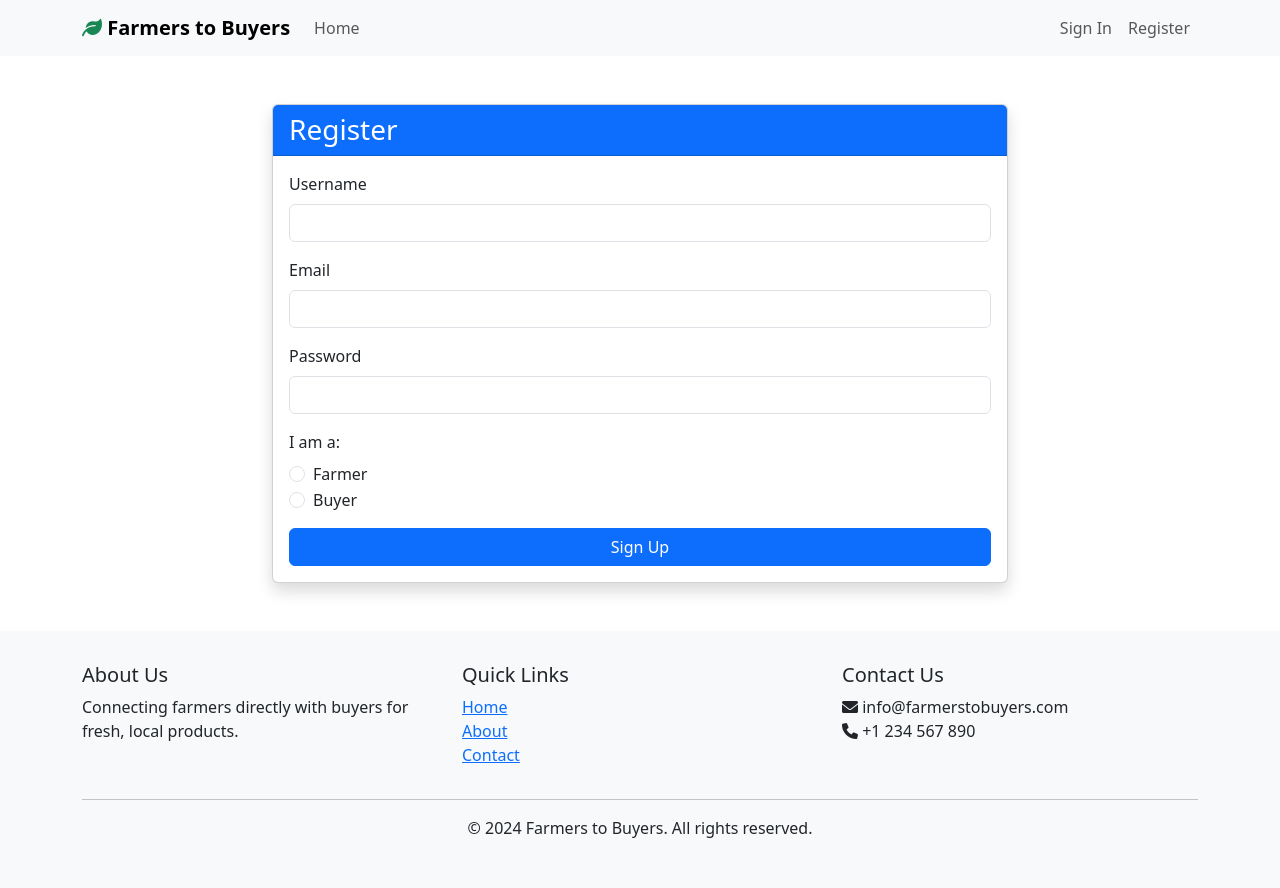
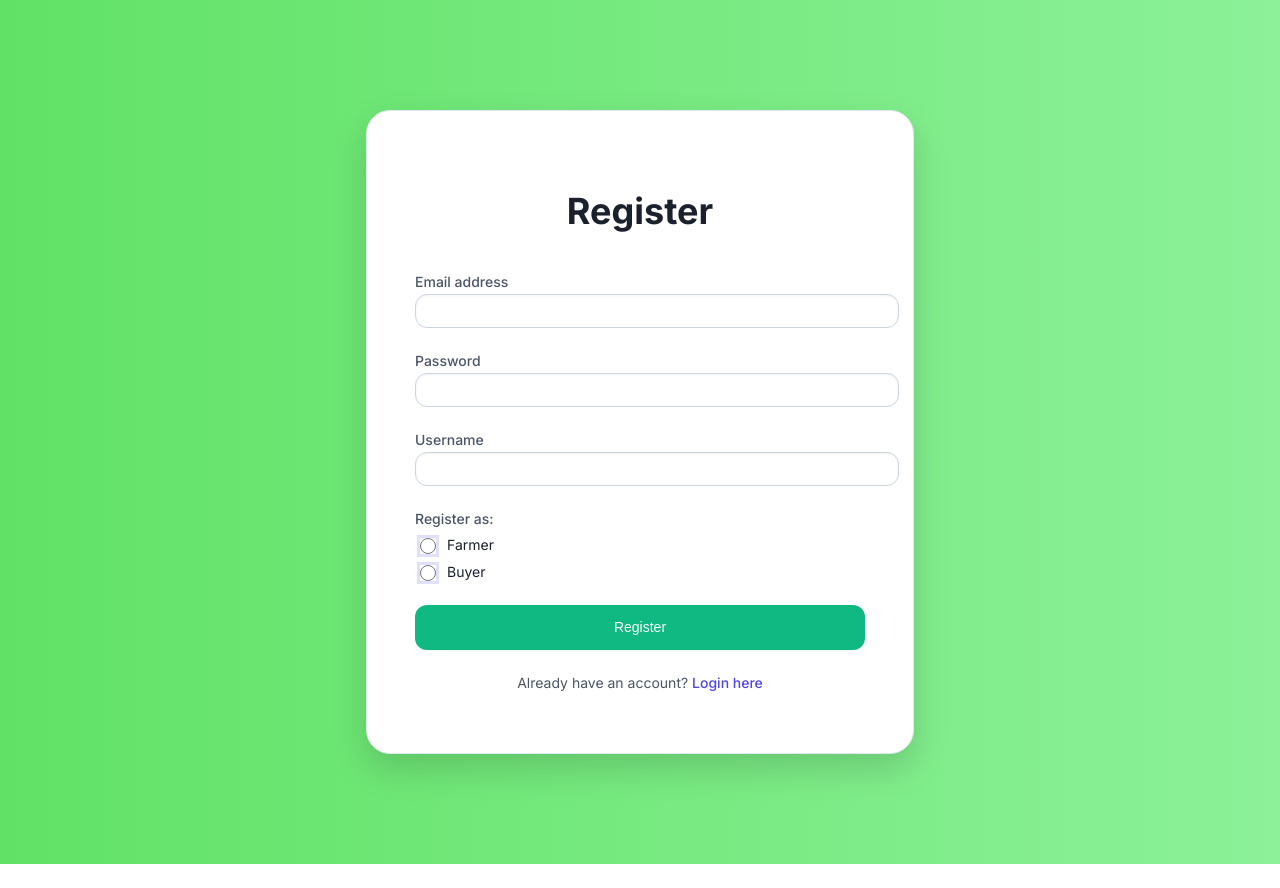
Before and after one commit to beka652/Intro-to-Software-engineering, a Flask app: page /register/ in a window 1280 px wide. After the commit the page ends 864 px from the top, so only its background shows below. Run offline with Flask 3, Linux system fonts and the light colour scheme.

Commit message:
fixing the registration

```diff
--- a/app.py
+++ b/app.py
@@ -1,3 +1,5 @@
+import os
+from flask import Flask, render_template
 from model import db, login_manager
 from apps.register import register_bp
 from apps.signin import signin_bp
@@ -5,11 +7,12 @@ from apps.home import home_bp
 from apps.dashboard import dashboard_bp
 from apps.admin import admin_bp
 from apps.products import products_bp
-from flask import Flask, render_template
 
 app = Flask(__name__)
 
-app.config['SQLALCHEMY_DATABASE_URI'] = 'sqlite:///database.db'
+# Store the database in the instance folder
+db_path = os.path.join(app.instance_path, 'database.db')
+app.config['SQLALCHEMY_DATABASE_URI'] = f'sqlite:///{db_path}'
 app.config['SECRET_KEY'] = 'QWERTYUIOP'
 db.init_app(app)
 login_manager.init_app(app)
--- a/apps/register.py
+++ b/apps/register.py
@@ -24,6 +24,9 @@ def register_authentication():
         'city': request.form.get('city'),
         'subcity': request.form.get('subCity')
     }
+    # Normalize role to title case for consistency
+    if form_data['role']:
+        form_data['role'] = form_data['role'].title()
 
     # Basic validation
     if not form_data['username'] or not form_data['password'] or not form_data['email'] or not form_data['role']:
--- a/static/css/register.css
+++ b/static/css/register.css
@@ -27,6 +27,7 @@ input[type="text"],
 input[type="tel"],
 input[type="file"] {
     margin-top: 0.25rem; /* mt-1 */
+    margin-right: 15px;
     display: block; /* block */
     width: 100%; /* w-full */
     padding: 0.5rem 1rem; /* px-4 py-2 */
--- a/templates/register.html
+++ b/templates/register.html
@@ -1,151 +1,160 @@
-{% extends "base.html" %}
-
-{% block content %}
-<div class="container mt-5">
-    <div class="row justify-content-center">
-        <div class="col-md-8">
-            <div class="card shadow">
-                <div class="card-header bg-primary text-white">
-                    <h3 class="mb-0">Register</h3>
+<!DOCTYPE html>
+<html lang="en">
+<head>
+    <meta charset="UTF-8">
+    <meta name="viewport" content="width=device-width, initial-scale=1.0">
+    <title>Register</title>
+    <link href="https://fonts.googleapis.com/css2?family=Inter:wght@400;500;600;700&display=swap" rel="stylesheet">
+    <link rel="stylesheet" href="/static/css/style.css">
+    <link rel="stylesheet" href="/static/css/register.css">
+</head>
+<body>
+    <div class="content-box">
+        <h2>Register</h2>
+        <!-- Message container for errors/success -->
+        <div id="messageContainer" class="hidden"></div>
+        <!-- The registration form -->
+        <form id="registerForm" method="POST" action="{{ url_for('register.register_authentication') }}" enctype="multipart/form-data">
+            <div class="form-section">
+                <label for="email">Email address</label>
+                <input type="email" id="email" name="email" required>
             </div>
-                <div class="card-body">
-                    {% with messages = get_flashed_messages(with_categories=true) %}
-                        {% if messages %}
-                            {% for category, message in messages %}
-                                <div class="alert alert-{{ category }}">{{ message }}</div>
-                            {% endfor %}
-                        {% endif %}
-                    {% endwith %}
-
-                    <form action="{{ url_for('register.register_authentication') }}" method="POST" enctype="multipart/form-data" id="registerForm">
-                        <div class="mb-3">
-                            <label for="username" class="form-label">Username</label>
-                            <input type="text" class="form-control" id="username" name="username" required value="{{ form_data.username if form_data else '' }}">
+            <div class="form-section">
+                <label for="password">Password</label>
+                <input type="password" id="password" name="password" required>
             </div>
-                        <div class="mb-3">
-                            <label for="email" class="form-label">Email</label>
-                            <input type="email" class="form-control" id="email" name="email" required value="{{ form_data.email if form_data else '' }}">
+            <div class="form-section">
+                <label for="username">Username</label>
+                <input type="text" id="username" name="username" required>
             </div>
-                        <div class="mb-3">
-                            <label for="password" class="form-label">Password</label>
-                            <input type="password" class="form-control" id="password" name="password" required>
+            <div class="form-section">
+                <label class="radio-group">Register as:</label>
+                <div class="radio-item">
+                    <input type="radio" id="roleFarmer" name="userRole" value="farmer">
+                    <label for="roleFarmer">Farmer</label>
                 </div>
-
-                        <div class="mb-3">
-                            <label class="form-label">I am a:</label>
-                            <div class="form-check">
-                                <input class="form-check-input" type="radio" name="userRole" id="farmerRole" value="Farmer" required {% if form_data and form_data.role == 'Farmer' %}checked{% endif %}>
-                                <label class="form-check-label" for="farmerRole">
-                                    Farmer
-                                </label>
-                            </div>
-                            <div class="form-check">
-                                <input class="form-check-input" type="radio" name="userRole" id="buyerRole" value="Customer" required {% if form_data and form_data.role == 'Customer' %}checked{% endif %}>
-                                <label class="form-check-label" for="buyerRole">
-                                    Buyer
-                                </label>
+                <div class="radio-item">
+                    <input type="radio" id="roleBuyer" name="userRole" value="buyer">
+                    <label for="roleBuyer">Buyer</label>
                 </div>
             </div>
 
-                        <div id="farmerFields" style="display: none;">
-                            <div class="mb-3">
-                                <label for="phoneNumber" class="form-label">Phone Number</label>
-                                <input type="tel" class="form-control" id="phoneNumber" name="phoneNumber" value="{{ form_data.phone if form_data else '' }}">
+            <!-- Farmer specific fields -->
+            <div id="farmerFields" class="form-section">
+                <div class="form-section">
+                    <label for="phoneNumber">Phone Number</label>
+                    <input type="tel" id="phoneNumber" name="phoneNumber">
                 </div>
-                            <div class="mb-3">
-                                <label for="city" class="form-label">City</label>
-                                <input type="text" class="form-control" id="city" name="city" value="{{ form_data.city if form_data else '' }}">
+                <div class="form-section">
+                    <label for="city">City</label>
+                    <input type="text" id="city" name="city">
                 </div>
-                            <div class="mb-3">
-                                <label for="subCity" class="form-label">Sub City</label>
-                                <input type="text" class="form-control" id="subCity" name="subCity" value="{{ form_data.subcity if form_data else '' }}">
+                <div class="form-section">
+                    <label for="subCity">Sub City</label>
+                    <input type="text" id="subCity" name="subCity">
                 </div>
-                            <div class="mb-3">
-                                <label for="idPicture" class="form-label">ID Picture</label>
-                                <input type="file" class="form-control" id="idPicture" name="idPicture" accept="image/*">
-                            </div>
-                            <div class="mb-3">
-                                <label for="facePicture" class="form-label">Face Picture</label>
-                                <input type="file" class="form-control" id="facePicture" name="facePicture" accept="image/*">
+                <div class="form-section">
+                    <label for="idPicture">Upload ID Picture</label>
+                    <input type="file" id="idPicture" name="idPicture" accept="image/*">
+                    <p class="file-input-name" id="idPictureName">No file chosen</p>
+                    <div id="idPictureUploadProgress" class="progress-container hidden">
+                        <div class="progress-bar"></div>
                     </div>
                 </div>
-
-                        <div class="d-grid gap-2">
-                            <button type="submit" class="btn btn-primary">Sign Up</button>
-                        </div>
-                    </form>
-                </div>
-            </div>
+                <div class="form-section">
+                    <label for="facePicture">Upload Face Picture</label>
+                    <input type="file" id="facePicture" name="facePicture" accept="image/*">
+                    <p class="file-input-name" id="facePictureName">No file chosen</p>
+                    <div id="facePictureUploadProgress" class="progress-container hidden">
+                        <div class="progress-bar"></div>
                     </div>
                 </div>
             </div>
 
+            <div class="form-section">
+                <button type="submit">
+                    Register
+                </button>
+            </div>
+        </form>
+        <p class="link-text">
+            Already have an account?
+            <a href="{{ url_for('signin.signin') }}">Login here</a>
+        </p>
+    </div>
+
     <script>
-document.addEventListener('DOMContentLoaded', function() {
-    const farmerFields = document.getElementById('farmerFields');
-    const farmerRole = document.getElementById('farmerRole');
-    const buyerRole = document.getElementById('buyerRole');
-    const form = document.getElementById('registerForm');
+        // Get the message container element
+        const messageContainer = document.getElementById('messageContainer');
 
-    // Function to toggle farmer fields
-    function toggleFarmerFields() {
-        const isFarmer = farmerRole.checked;
-        farmerFields.style.display = isFarmer ? 'block' : 'none';
-
-        // Set required attributes for farmer fields
-        const farmerInputs = farmerFields.querySelectorAll('input');
-        farmerInputs.forEach(input => {
-            if (input.type !== 'file') {
-                input.required = isFarmer;
+        // Function to display messages (replaces showModal)
+        function displayMessage(message, type) {
+            messageContainer.textContent = message;
+            messageContainer.classList.remove('hidden', 'message-error', 'message-success');
+            if (type === 'error') {
+                messageContainer.classList.add('message-error');
+            } else if (type === 'success') {
+                messageContainer.classList.add('message-success');
             }
-        });
+            // Optional: You can add a timeout here to hide the message after a few seconds
+            // setTimeout(() => {
+            //     messageContainer.classList.add('hidden');
+            // }, 5000); // Hide after 5 seconds
         }
 
-    // Initial check for role selection
-    if (farmerRole.checked) {
+        // Ensure message container is hidden on page load
+        document.addEventListener('DOMContentLoaded', () => {
+            messageContainer.classList.add('hidden');
+            // Initial check for farmer fields visibility
             toggleFarmerFields();
+        });
+
+        // Function to toggle visibility of farmer-specific fields
+        function toggleFarmerFields() {
+            const farmerRoleRadio = document.getElementById('roleFarmer');
+            const farmerFieldsDiv = document.getElementById('farmerFields');
+
+            // Get references to the specific fields you want to toggle
+            const phoneNumberInput = document.getElementById('phoneNumber');
+            const cityInput = document.getElementById('city');
+            const subCityInput = document.getElementById('subCity');
+            const idPictureInput = document.getElementById('idPicture');
+            const facePictureInput = document.getElementById('facePicture');
+
+
+            if (farmerRoleRadio.checked) {
+                farmerFieldsDiv.classList.remove('hidden');
+                // Make farmer-specific fields required when visible
+                phoneNumberInput.setAttribute('required', 'required');
+                cityInput.setAttribute('required', 'required');
+                subCityInput.setAttribute('required', 'required');
+                idPictureInput.setAttribute('required', 'required'); // Make file inputs required
+                facePictureInput.setAttribute('required', 'required');
+            } else {
+                farmerFieldsDiv.classList.add('hidden');
+                // Remove required attribute when hidden
+                phoneNumberInput.removeAttribute('required');
+                cityInput.removeAttribute('required');
+                subCityInput.removeAttribute('required');
+                idPictureInput.removeAttribute('required'); // Remove required from file inputs
+                facePictureInput.removeAttribute('required');
+            }
         }
 
-    // Add event listeners for role selection
-    farmerRole.addEventListener('change', toggleFarmerFields);
-    buyerRole.addEventListener('change', toggleFarmerFields);
+        // Add event listeners to role radio buttons
+        document.getElementById('roleFarmer').addEventListener('change', toggleFarmerFields);
+        document.getElementById('roleBuyer').addEventListener('change', toggleFarmerFields);
 
-    // Form submission validation
-    form.addEventListener('submit', function(e) {
-        const selectedRole = document.querySelector('input[name="userRole"]:checked');
-
-        if (!selectedRole) {
-            e.preventDefault();
-            alert('Please select whether you are a Farmer or Buyer');
-            return;
-        }
-
-        if (selectedRole.value === 'Farmer') {
-            const farmerInputs = farmerFields.querySelectorAll('input[required]');
-            let isValid = true;
-
-            farmerInputs.forEach(input => {
-                if (!input.value) {
-                    isValid = false;
-                }
+        // Event listeners for file inputs to update displayed file name
+        document.getElementById('idPicture').addEventListener('change', (event) => {
+            const file = event.target.files[0];
+            document.getElementById('idPictureName').textContent = file ? `Selected: ${file.name}` : 'No file chosen';
         });
 
-            if (!isValid) {
-                e.preventDefault();
-                alert('Please fill in all required farmer information');
-                return;
-            }
-
-            const idPicture = document.getElementById('idPicture');
-            const facePicture = document.getElementById('facePicture');
-
-            if (!idPicture.files.length || !facePicture.files.length) {
-                e.preventDefault();
-                alert('Please upload both ID and face pictures');
-                return;
-            }
-        }
-    });
+        document.getElementById('facePicture').addEventListener('change', (event) => {
+            const file = event.target.files[0];
+            document.getElementById('facePictureName').textContent = file ? `Selected: ${file.name}` : 'No file chosen';
         });
     </script>
-{% endblock %}
+</body>
+</html>
```
Also changed, not shown: apps/signin.py (+5 -4 lines), templates/welcome.html (+7 -0 lines), database.db (deleted). Lines whose indentation alone changed are shown as unchanged.
